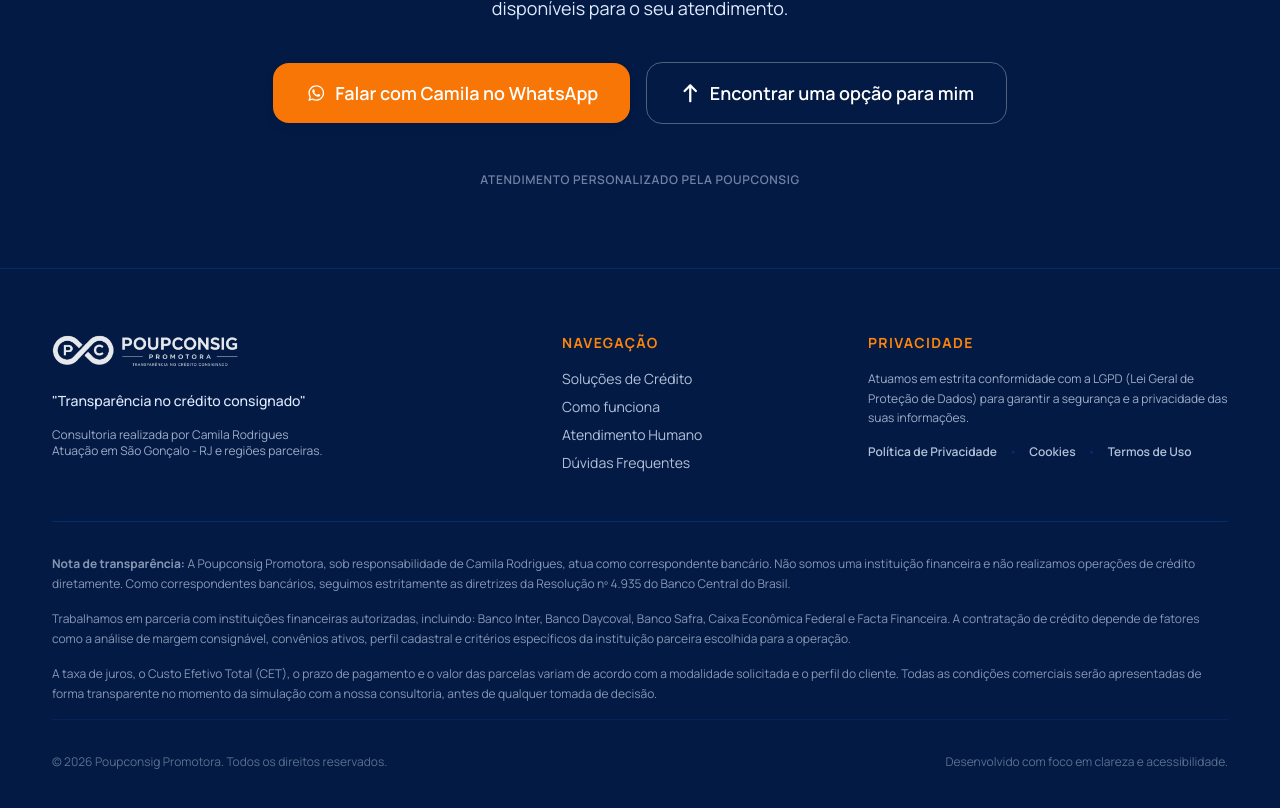
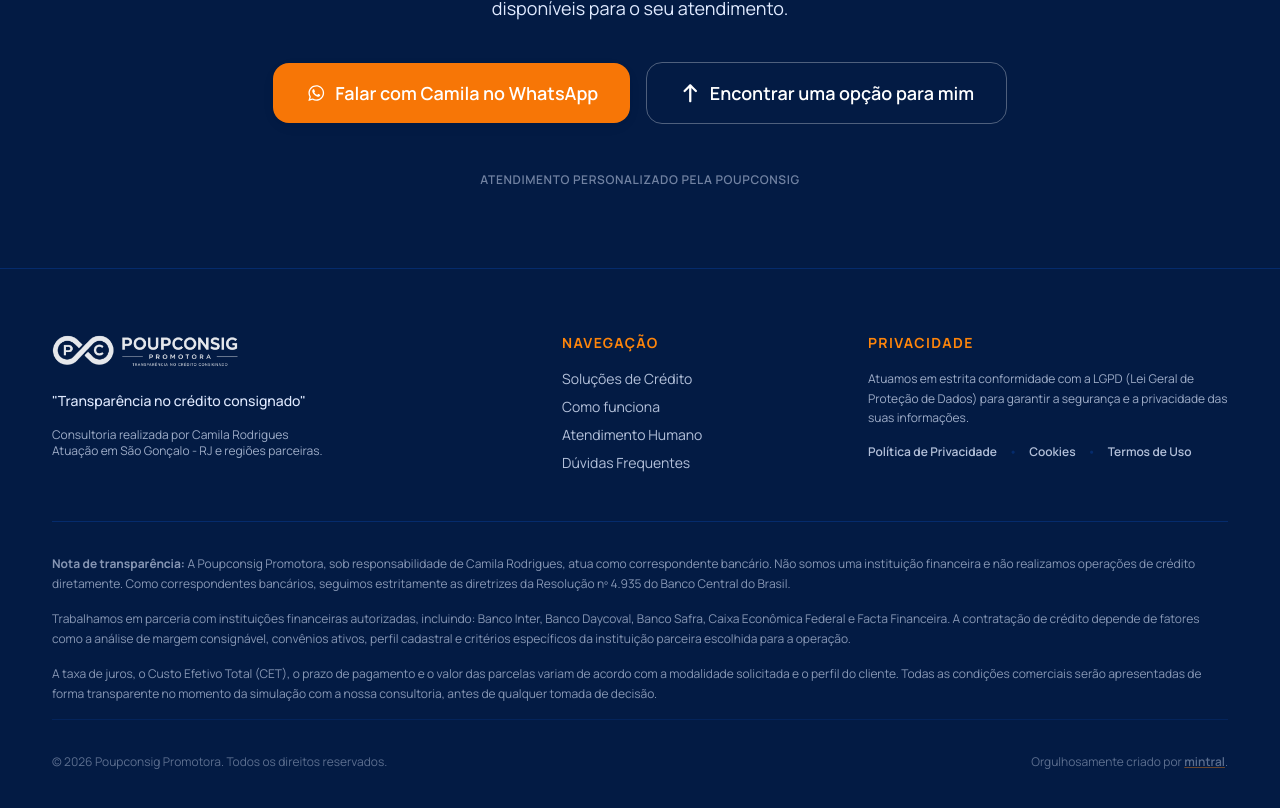
Before and after one commit to Mavoxweb/poup-cosing, a React (Vite) app: page / in a window 1280 px wide. Shown: the part 7789-8597 px from the top of the page. Built offline with nearby package versions, Linux system fonts and the light colour scheme.

Commit message:
feat: add Footer component with navigation, legal disclosures, and scroll functionality

```diff
--- a/src/components/layout/Footer.tsx
+++ b/src/components/layout/Footer.tsx
@@ -163,7 +163,15 @@
               &copy; {currentYear} {BUSINESS.name}. Todos os direitos reservados.
             </span>
             <span>
-              Desenvolvido com foco em clareza e acessibilidade.
+              Orgulhosamente criado por{' '}
+              <a
+                href="https://mintral.com.br"
+                target="_blank"
+                rel="noopener noreferrer"
+                className="hover:text-white font-semibold underline decoration-accent-500/40 hover:decoration-accent-500 transition-all duration-200"
+              >
+                mintral
+              </a>.
             </span>
           </div>
         </div>
```
